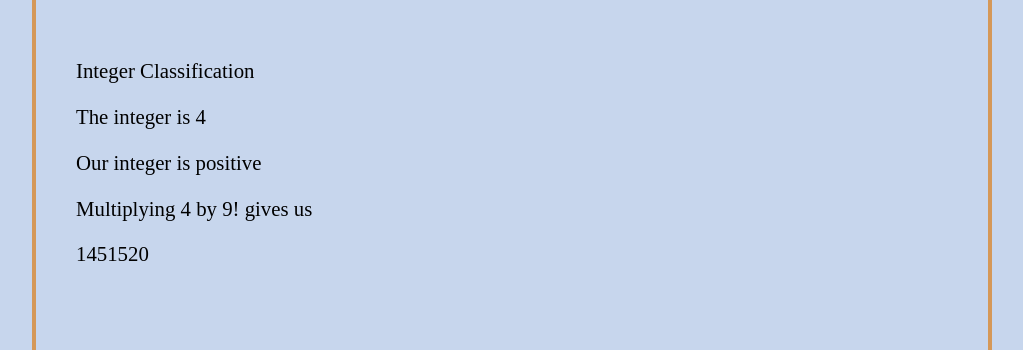
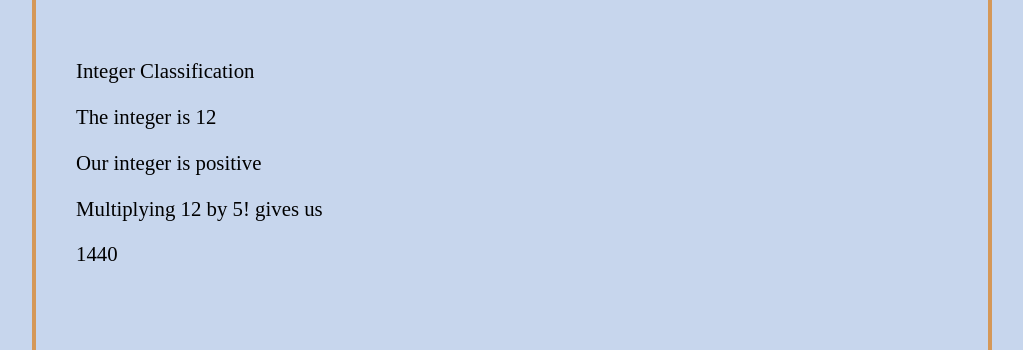
Before and after one commit to lumpofice/tutorial, a Flask app: page /integer_input in a window 1280 px wide. Shown: the part 132-482 px from the top of the page, without its empty margins (128-1151 px from the left). Run offline with Flask 2, Linux system fonts and the light colour scheme.

```diff
--- a/app/templates/disk_space.html
+++ b/app/templates/disk_space.html
@@ -19,9 +19,9 @@
 
 	<h2 class=Message>Disk Space Utilization</h2>
 	<pre class=Message>Filesystem      Size  Used Avail Use% Mounted on
-/dev/root        15G   13G 1023M  93% /
+/dev/root        15G   13G  865M  94% /
 devtmpfs        1.8G     0  1.8G   0% /dev
-tmpfs           1.9G   27M  1.9G   2% /dev/shm
+tmpfs           1.9G   38M  1.9G   2% /dev/shm
 tmpfs           1.9G  8.6M  1.9G   1% /run
 tmpfs           5.0M  4.0K  5.0M   1% /run/lock
 tmpfs           1.9G     0  1.9G   0% /sys/fs/cgroup
--- a/app/templates/home_space.html
+++ b/app/templates/home_space.html
@@ -18,7 +18,7 @@
 				<h1>Homespace Report</h1>
 
 		<h2 class=Message>Home Space Utilization (pi)</h2>
-		<pre class=Message>4.2G	/home/pi</pre>
+		<pre class=Message>4.3G	/home/pi</pre>
 
 			</div>
 	</body>
--- a/app/templates/integer_input.html
+++ b/app/templates/integer_input.html
@@ -16,12 +16,12 @@
 		<div id='content'>
 			<div id='integer'>
 				<p>Integer Classification</p>
-				<p>The integer is 4</p>
+				<p>The integer is 12</p>
 				<p>
 			<p>Our integer is positive</p>
 			</p>
-				<p>Multiplying 4 by 9! gives us</p>
-				<p>1451520</p>
+				<p>Multiplying 12 by 5! gives us</p>
+				<p>1440</p>
 			</div>
 	</body>
 </html>
--- a/app/templates/uptime.html
+++ b/app/templates/uptime.html
@@ -18,7 +18,7 @@
 				<h1>Uptime Report</h1>
 
 	<h2 class=Message>System Uptime</h2>
-	<pre class=Message> 16:54:49 up  4:21,  2 users,  load average: 0.20, 0.12, 0.18</pre>
+	<pre class=Message> 19:02:50 up  5:18,  2 users,  load average: 1.14, 0.46, 0.26</pre>
 
 			</div>
 	</body>
```
Also changed, not shown: 1 other file.
